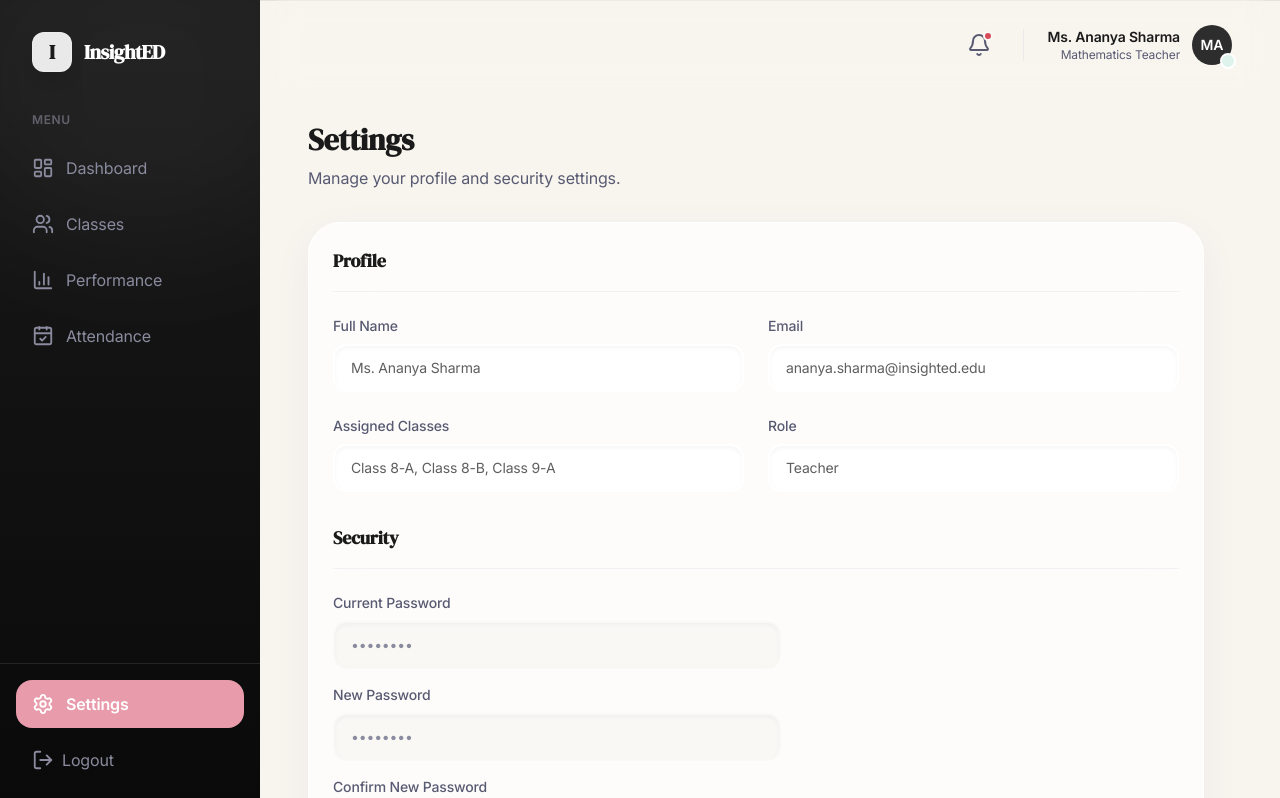
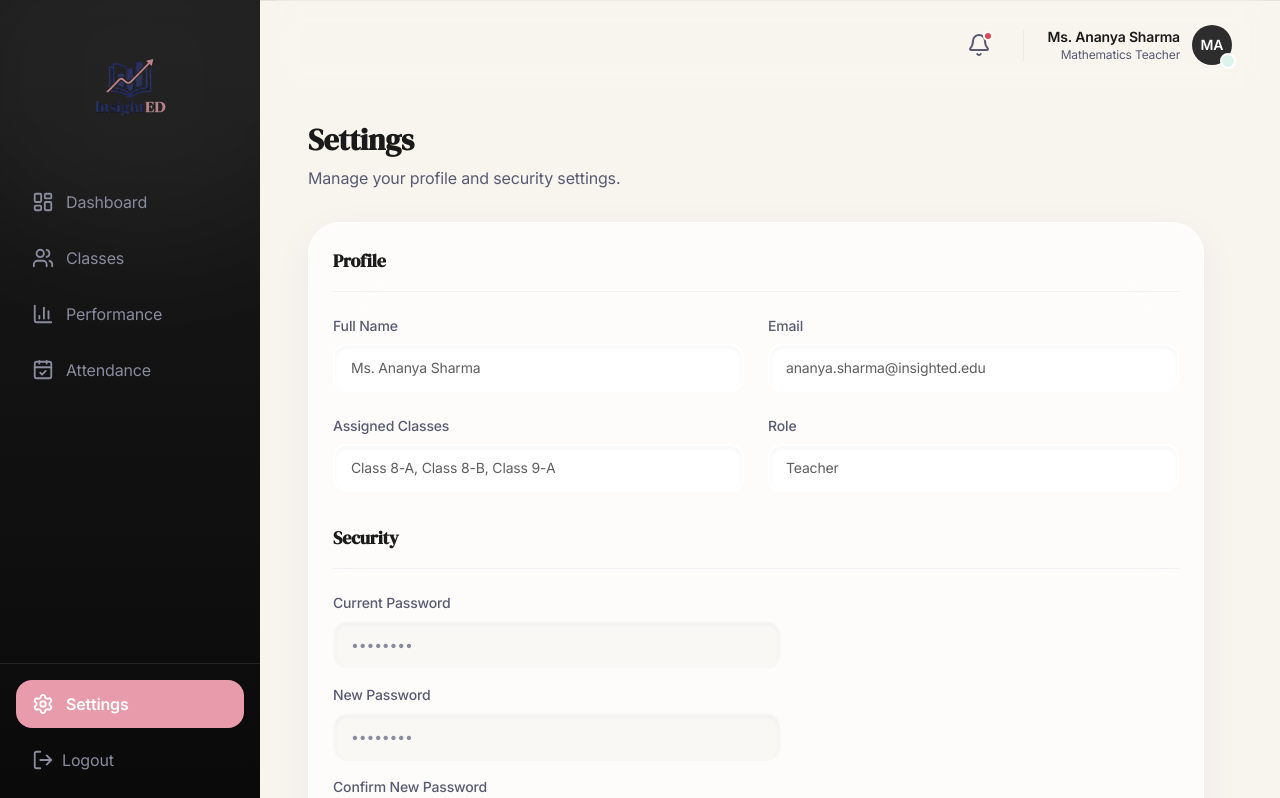
Before and after one commit to aragupta1225/InsightED, a React (Vite) app: page /settings in a window 1280 px wide. Shown: the top 798 px of the page. Built offline with nearby package versions, Linux system fonts and the light colour scheme; sample sign-in values are in the browser's storage.

Commit message:
Modified the sidebar

```diff
--- a/src/components/layout/Sidebar.jsx
+++ b/src/components/layout/Sidebar.jsx
@@ -61,20 +61,14 @@ const Sidebar = ({ isOpen, setIsOpen }) => {
       {/* Subtle texture/glow for premium depth */}
       <div className="absolute top-[-10%] left-[-20%] w-[150%] h-[40%] bg-white/5 rounded-full blur-[80px] pointer-events-none" />
 
-      <div className="p-8 flex items-center justify-between gap-3 relative z-10">
-        <div className="flex items-center gap-3">
-          <div className="w-10 h-10 rounded-xl bg-white/90 backdrop-blur flex items-center justify-center shadow-lg border border-white/20">
-            <span className="text-navy font-bold text-xl font-serif">I</span>
-          </div>
-          <span className="text-xl font-bold text-white tracking-tight font-serif">InsightED</span>
-        </div>
-        <button onClick={() => setIsOpen(false)} className="lg:hidden p-2 text-text-muted hover:text-white hover:bg-white/10 rounded-xl transition-all">
+      <div className="pt-10 pb-6 flex items-start justify-center relative z-10 px-4">
+        <img src="/logo.png" alt="InsightED Logo" className="w-[180px] h-auto object-contain mx-auto" />
+        <button onClick={() => setIsOpen(false)} className="lg:hidden absolute right-4 top-6 p-2 text-text-muted hover:text-white hover:bg-white/10 rounded-xl transition-all">
           <X size={24} />
         </button>
       </div>
 
-      <div className="flex-1 px-4 py-2 flex flex-col gap-2 overflow-y-auto">
-        <div className="text-xs font-semibold text-text-muted/60 uppercase tracking-wider mb-2 px-4">Menu</div>
+      <div className="flex-1 px-4 py-2 flex flex-col gap-2 overflow-y-auto mt-2">
         {menuItems.map(item => <NavItem key={item.path} item={item} />)}
       </div>
 
```
